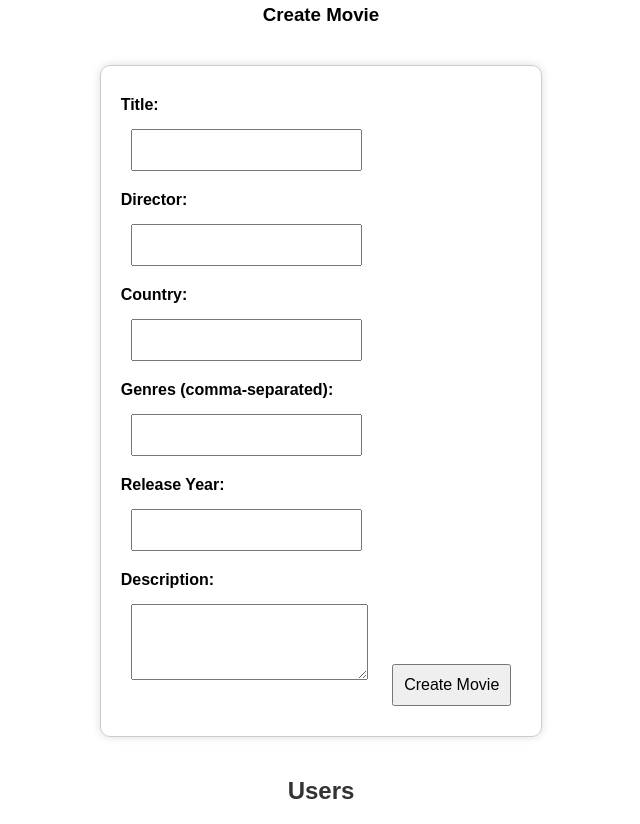
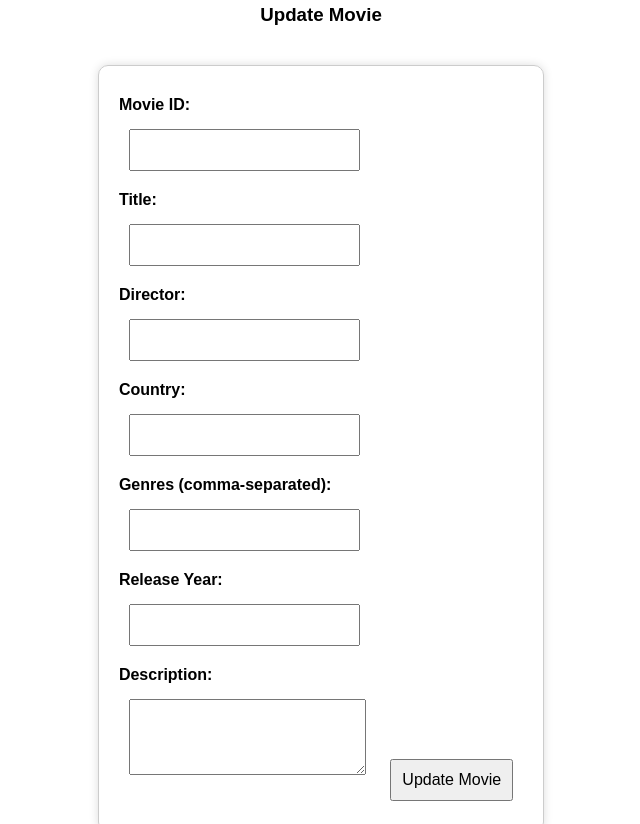
Before and after one commit to ioshtern/MovieVerse, a plain HTML site: page frontend/admin.html in a window 1280 px wide. Shown: the part 796-1620 px from the top of the page, without its empty margins (319-959 px from the left). Drawn offline with Linux system fonts and the light colour scheme.

Commit message:
fixing bags

```diff
--- a/frontend/admin.html
+++ b/frontend/admin.html
@@ -86,6 +86,33 @@
     <input type="text" id="deleteMovieID" name="deleteMovieID" required>
     <button type="submit">Delete Movie</button>
 </form>
+
+<h3>Update Movie</h3>
+<form id="updateMovieForm" onsubmit="updateMovie(event)">
+    <label for="updateMovieID">Movie ID:</label>
+    <input type="text" id="updateMovieID" name="movieID" required>
+
+    <label for="title">Title:</label>
+    <input type="text" id="updateTitle" name="title">
+
+    <label for="director">Director:</label>
+    <input type="text" id="updateDirector" name="director">
+
+    <label for="country">Country:</label>
+    <input type="text" id="updateCountry" name="country">
+
+    <label for="genres">Genres (comma-separated):</label>
+    <input type="text" id="updateGenres" name="genres">
+
+    <label for="releaseYear">Release Year:</label>
+    <input type="number" id="updateReleaseYear" name="releaseYear">
+
+    <label for="description">Description:</label>
+    <textarea id="updateDescription" name="description" rows="3"></textarea>
+
+    <button type="submit">Update Movie</button>
+</form>
+
 
 <h3>Create Movie</h3>
 <form id="createMovieForm" onsubmit="createMovie(event)">
@@ -179,6 +206,28 @@
             responseBody.appendChild(row);
         }
     };
+    function updateMovie(event) {
+        event.preventDefault();
+
+        const movieID = document.getElementById("updateMovieID").value;
+        const formData = {
+            title: document.getElementById("updateTitle").value || null,
+            director: document.getElementById("updateDirector").value || null,
+            country: document.getElementById("updateCountry").value || null,
+            genres: document.getElementById("updateGenres").value ? document.getElementById("updateGenres").value.split(",") : null,
+            releaseYear: document.getElementById("updateReleaseYear").value ? parseInt(document.getElementById("updateReleaseYear").value) : null,
+            description: document.getElementById("updateDescription").value || null,
+        };
+
+        fetch(`${apiUrl}/movies?id=${movieID}`, {
+            method: "PUT",
+            headers: { "Content-Type": "application/json" },
+            body: JSON.stringify(formData),
+        })
+            .then(res => res.json())
+            .then(showResponse)
+            .catch(console.error);
+    }
 
     function getMovies() {
         fetch(`${apiUrl}/movies`)
```
Also changed, not shown: 1 other file.
